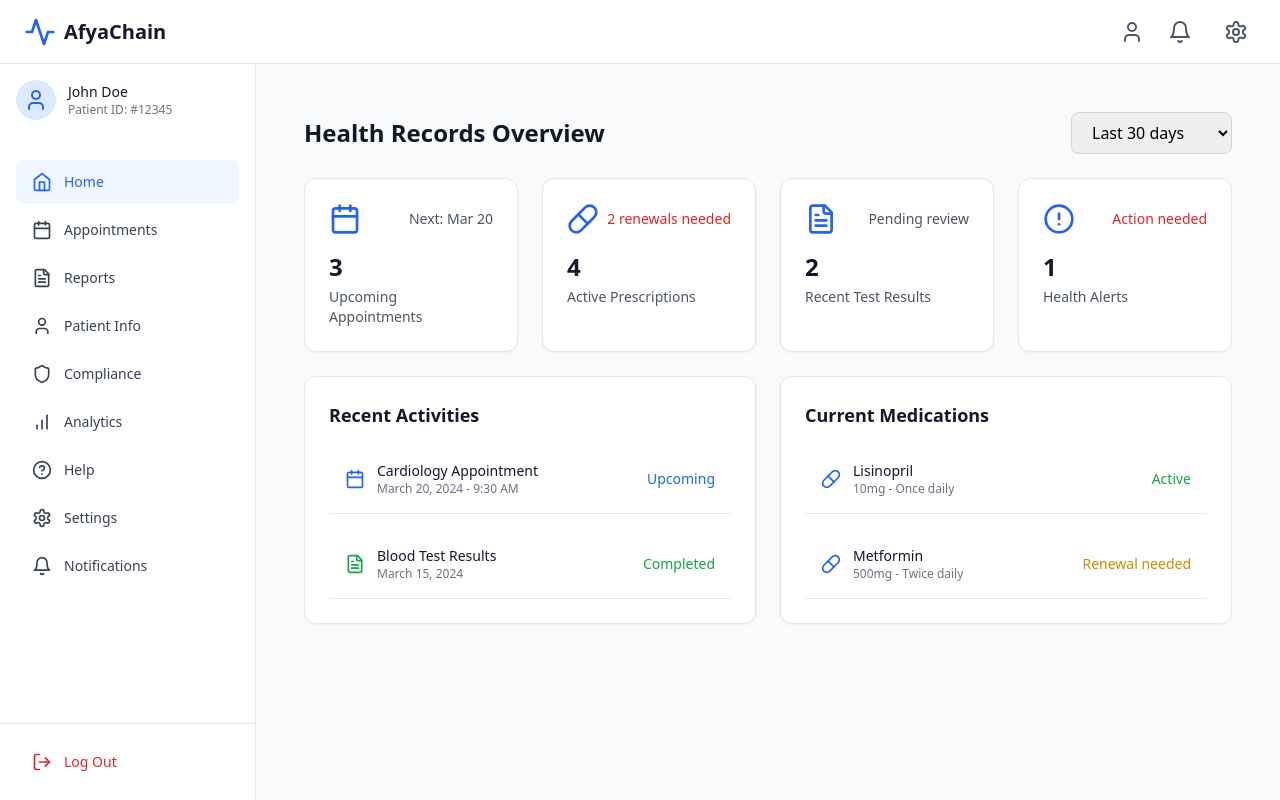
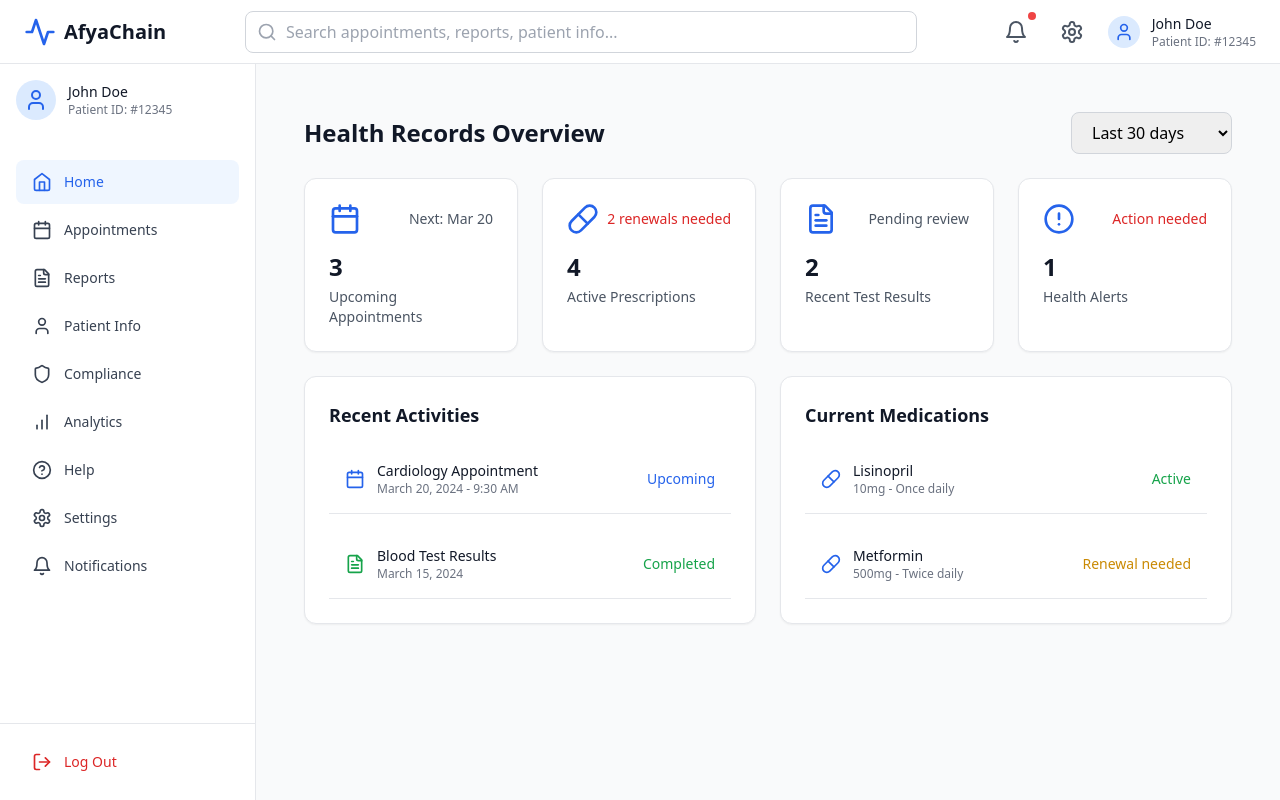
Before and after one commit to OAthooh/AfyaChain-emr, a React (Vite) app in the folder src/AfyaChain_emr_frontend/: page /health-records in a window 1280 px wide. Built offline with nearby package versions, Linux system fonts and the light colour scheme.

Commit message:
feat: add searchbar

```diff
--- a/src/AfyaChain_emr_frontend/src/pages/records/HealthRecordsHeader.tsx
+++ b/src/AfyaChain_emr_frontend/src/pages/records/HealthRecordsHeader.tsx
@@ -1,29 +1,44 @@
 import { Link } from 'react-router-dom';
-import { Activity, User, Bell, Settings } from 'lucide-react';
+import { Activity, User, Bell, Settings, Search } from 'lucide-react';
 
 export function HealthRecordsHeader() {
     return (
         <header className="h-16 bg-white border-b border-gray-200 flex items-center justify-between px-6">
             <div className="flex items-center">
-                <Link to="/doctor" className="flex items-center">
+                <Link to="/health-records" className="flex items-center">
                     <Activity className="h-8 w-8 text-blue-600" />
                     <span className="ml-2 text-xl font-bold text-gray-900">AfyaChain</span>
                 </Link>
             </div>
-            {/* <div className="flex items-center">
-        <h1 className="text-xl font-bold text-gray-900">Health Records Dashboard</h1>
-      </div> */}
+
+            <div className="flex-1 max-w-2xl mx-8">
+                <div className="relative">
+                    <Search className="absolute left-3 top-1/2 -translate-y-1/2 h-5 w-5 text-gray-400" />
+                    <input
+                        type="search"
+                        placeholder="Search appointments, reports, patient info..."
+                        className="w-full pl-10 pr-4 py-2 border border-gray-300 rounded-lg focus:outline-none focus:ring-2 focus:ring-blue-500 focus:border-transparent"
+                    />
+                </div>
+            </div>
 
             <div className="flex items-center space-x-4">
-                <Link to="/profile" className="text-gray-600 hover:text-blue-600">
-                    <User className="h-6 w-6" />
-                </Link>
-                <button className="p-2 text-gray-600 hover:text-blue-600 transition-colors">
+                <button className="relative p-2 text-gray-600 hover:text-blue-600 transition-colors">
                     <Bell className="h-6 w-6" />
+                    <span className="absolute top-0 right-0 h-2 w-2 bg-red-500 rounded-full"></span>
                 </button>
                 <button className="p-2 text-gray-600 hover:text-blue-600 transition-colors">
                     <Settings className="h-6 w-6" />
                 </button>
+                <div className="flex items-center space-x-3">
+                    <div className="h-8 w-8 rounded-full bg-blue-100 flex items-center justify-center">
+                        <User className="h-5 w-5 text-blue-600" />
+                    </div>
+                    <div className="hidden md:block">
+                        <p className="text-sm font-medium text-gray-900">John Doe</p>
+                        <p className="text-xs text-gray-500">Patient ID: #12345</p>
+                    </div>
+                </div>
             </div>
         </header>
     );
```
